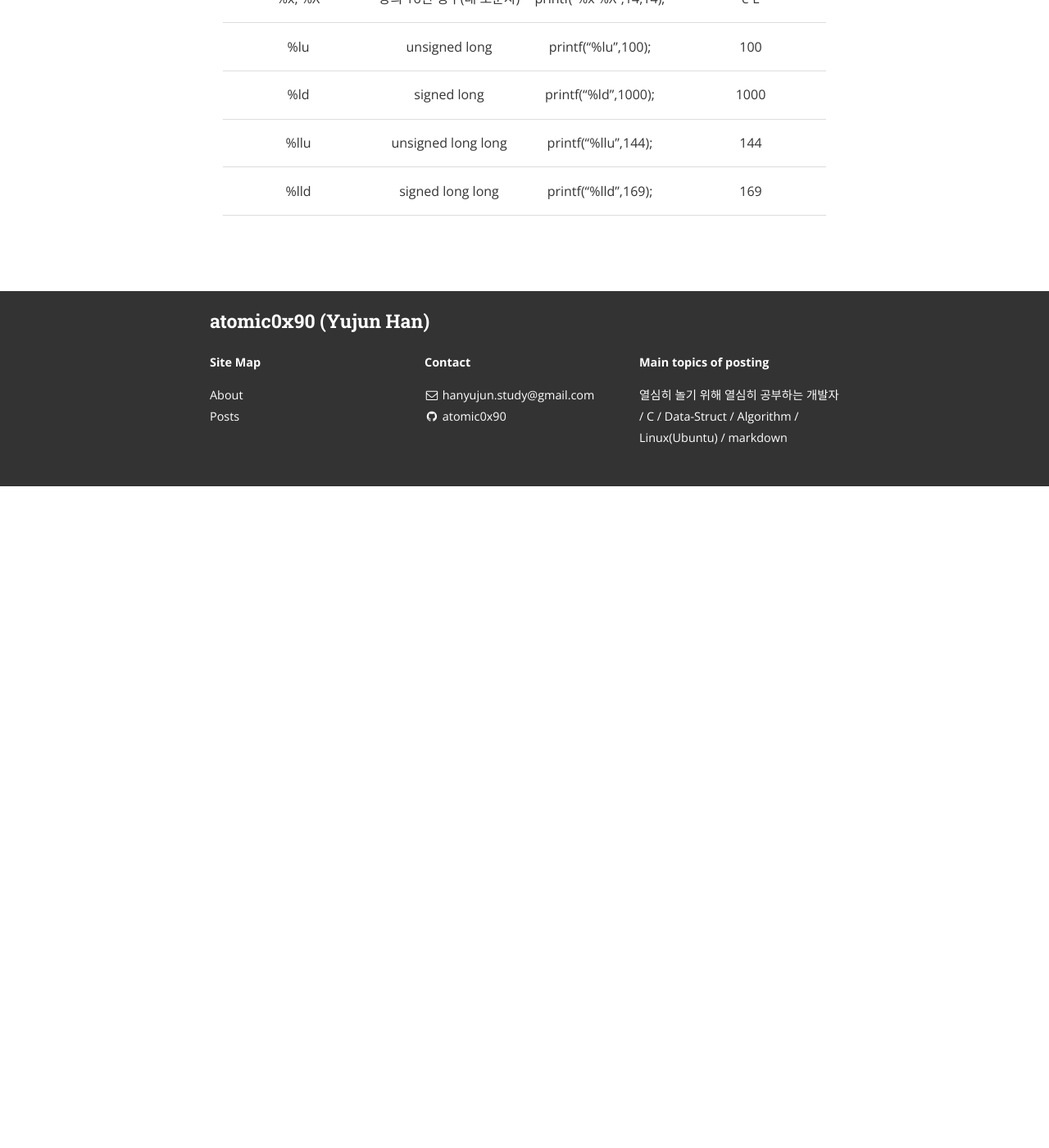
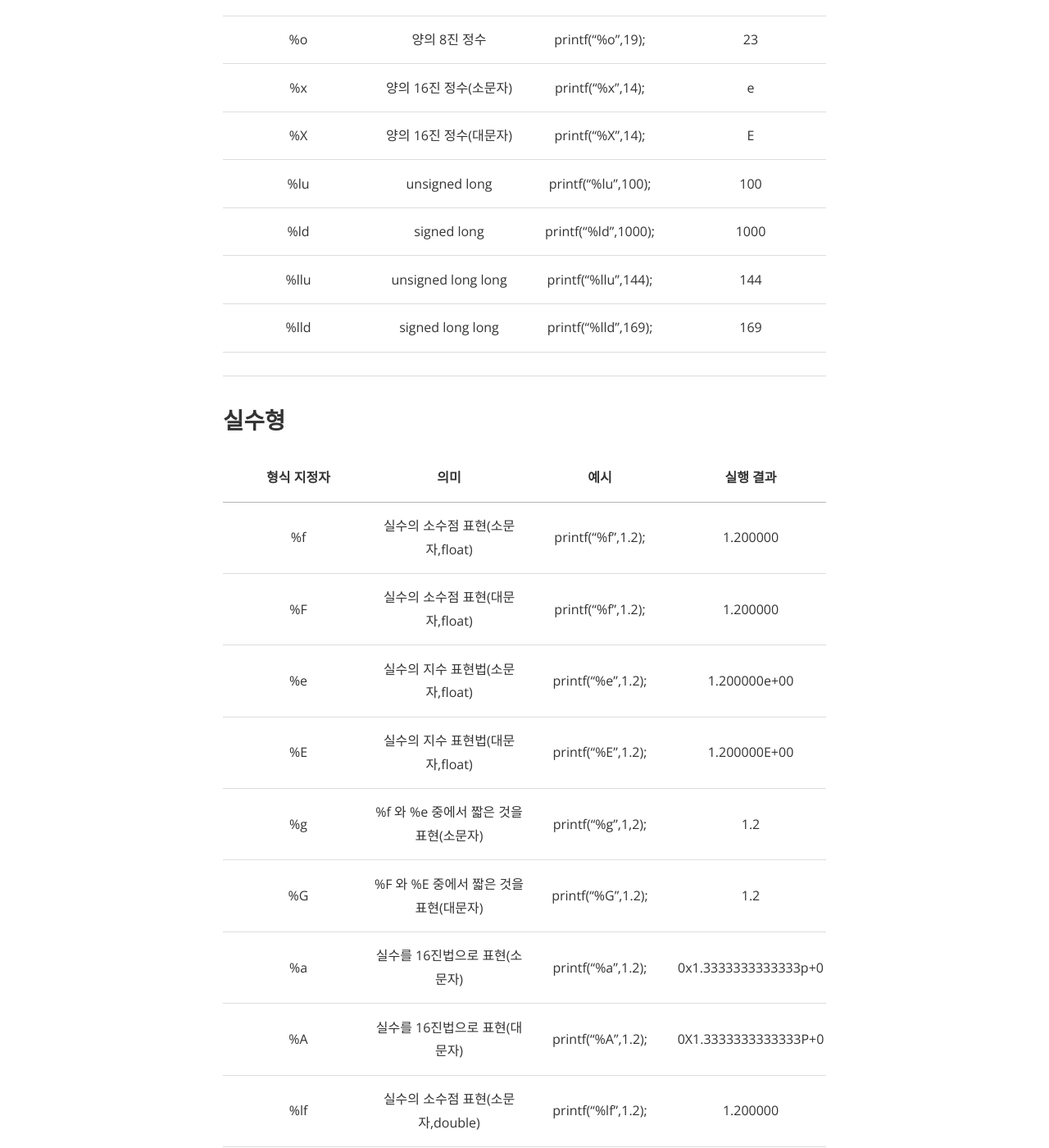
Before and after one commit to atomic0x90/atomic0x90.github.io, a Jekyll site: the page built from _posts/2019-06-04-printf-format.markdown, in a window 1280 px wide and 1400 px high, scrolled down 1446 px. Shown: the whole window at 82% size. Built offline with Jekyll 4.4.1, drawn with Linux system fonts in a browser that asks for light colours; nearby versions of some CDN libraries; comment, search, counter and statistics services are not loaded; before the commit the page ends 2039 px from its top, so only the background shows below that; some of the changed text lies outside the part shown.

Commit message:
Add float, double, etc. example

````diff
--- a/_posts/2019-06-04-printf-format.markdown
+++ b/_posts/2019-06-04-printf-format.markdown
@@ -22,35 +22,58 @@ cover:  "/assets/instacode.png"
 ## 형식 지정자(format specifiers)란?
 
 데이터들은 각자 다른 형태로 존재한다. 이러한 다양한 데이터들을 화면에 출력하기 위해서 각각 형식 지정자들이 있다.
-데이터에 알맞지 않는 형태의 형식 지정자를 사용하면 오류가 발생한다.
+데이터에 알맞지 않은 형태의 형식 지정자를 사용하면 오류가 발생한다.
 
 ---
 
 ## 형식 지정자 문법
 
 ```
-% [매개 변수] [플래그] [너비] [.정밀도] [길이] 유형
+% [매개 변수] [플래그] [너비] [.정밀도] [길이] 형식 지정자 유형
 ```
 
 ---
 
 ## 형식 지정자의 종류
+---
 
+## 정수형
 
 형식 지정자	|의미				|예시				|실행 결과
 :------:	|:------:			|:------:			|:------:
 %d, %i		|10진 정수			|printf("%d %i",-20,12);	|-20 12
 %u		|양의 10진 정수			|printf("%u",12);		|12
 %o		|양의 8진 정수			|printf("%o",19);		|23
-%x, %X		|양의 16진 정수(대 소문자)	|printf("%x %X",14,14);		|e E
+%x		|양의 16진 정수(소문자)		|printf("%x",14);		|e
+%X		|양의 16진 정수(대문자)		|printf("%X",14);		|E
 %lu		|unsigned long			|printf("%lu",100);		|100
 %ld		|signed long			|printf("%ld",1000);		|1000
 %llu		|unsigned long long		|printf("%llu",144);		|144
 %lld		|signed long long		|printf("%lld",169);		|169
 
+---
+
+## 실수형
+
+형식 지정자	|의미					|예시				|실행 결과
+:------:	|:------:				|:------:			|:------:
+%f		|실수의 소수점 표현(소문자,float)	|printf("%f",1.2);		|1.200000
+%F		|실수의 소수점 표현(대문자,float)	|printf("%f",1.2);		|1.200000
+%e		|실수의 지수 표현법(소문자,float)	|printf("%e",1.2);		|1.200000e+00
+%E		|실수의 지수 표현법(대문자,float)	|printf("%E",1.2);		|1.200000E+00
+%g		|%f 와 %e 중에서 짧은 것을 표현(소문자)	|printf("%g",1,2);		|1.2
+%G		|%F 와 %E 중에서 짧은 것을 표현(대문자)	|printf("%G",1.2);		|1.2
+%a		|실수를 16진법으로 표현(소문자)		|printf("%a",1.2);		|0x1.3333333333333p+0
+%A		|실수를 16진법으로 표현(대문자)		|printf("%A",1.2);		|0X1.3333333333333P+0
+%lf		|실수의 소수점 표현(소문자,double)	|printf("%lf",1.2);		|1.200000
+%lF		|실수의 소수점 표현(대문자,double)	|printf("%lF",1.2);		|1.200000
+%le		|실수의 지수 표현법(소문자,double)	|printf("%le",1.2);		|1.200000e+00
+%lE		|실수의 지수 표현법(대문자,double)	|printf("%lE",1.2);		|1.200000E+00
 
 
+---
 
+## 문자형
 
 
 
````
